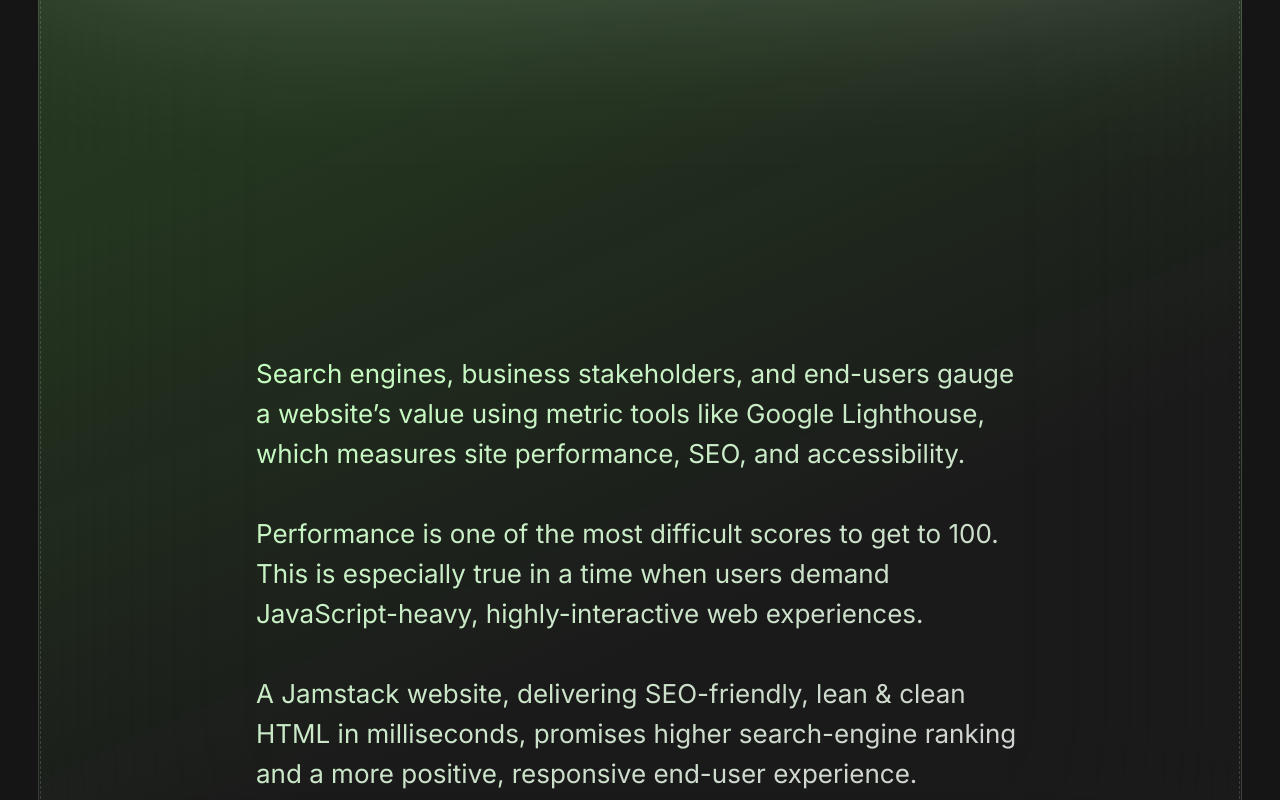
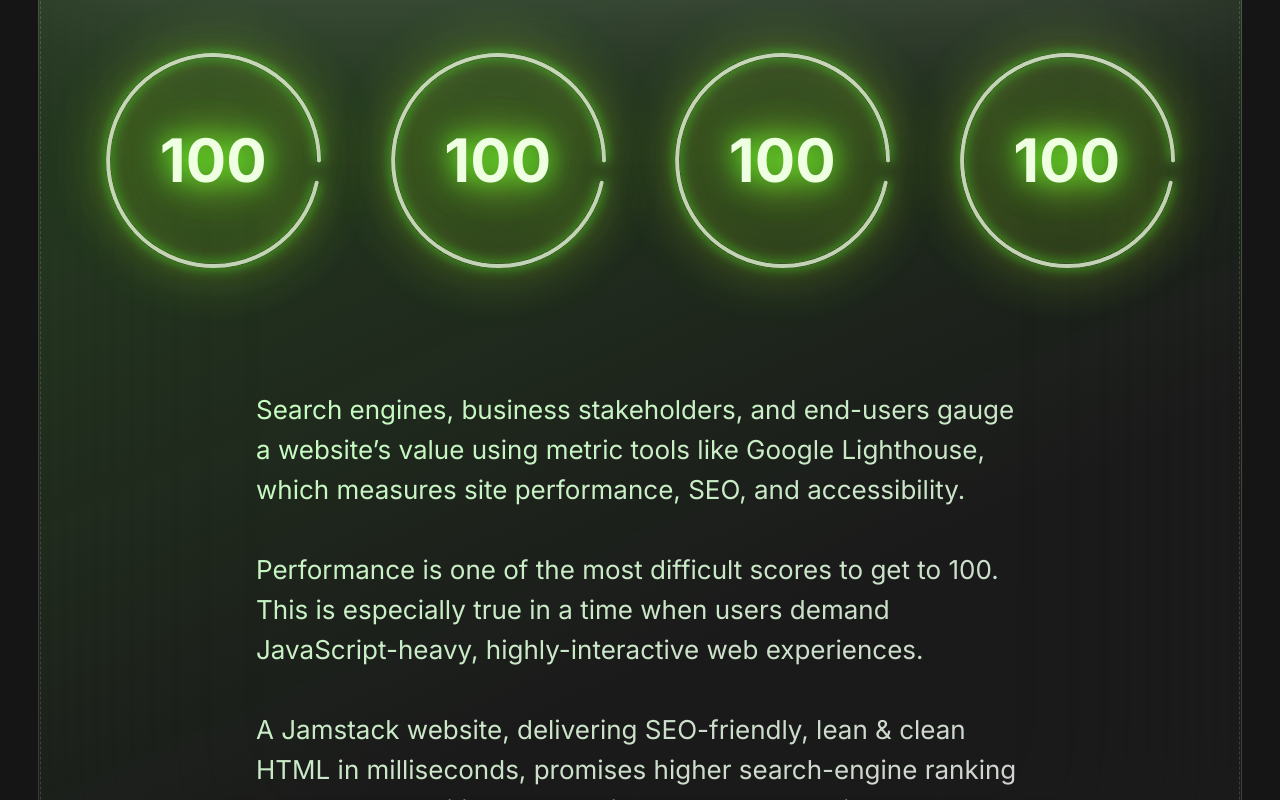
Before and after one commit to B3nten/monogram-test, a Next.js app: page / in a window 1280 px wide. Shown: the part 5100-5900 px from the top of the page. Built offline with nearby package versions, Linux system fonts and the light colour scheme.

Commit message:
Add dashboard circles to panel

```diff
--- a/src/pages/index.tsx
+++ b/src/pages/index.tsx
@@ -113,7 +113,25 @@ export default function Home() {
           <div className='relative overflow-clip w-[1204px] rounded-[68px] p-10 backdrop-blur-[128px] border border-[#e2ffd125]
           [@supports(backdrop-filter:blur(0))]:backdrop-blur-[128px] [@supports(backdrop-filter:blur(0))]:[background:linear-gradient(-24.39deg,rgba(255,255,255,0.024)_35.54%,rgba(123,245,93,.15)_75.25%)] [background:linear-gradient(#afbdac_-15%,#263822_20%,rgba(255,255,255,.05))]'>
             <h2 className='mt-24 text-center text-7xl font-black text-[#EFFFE2]'>top audit scores</h2>
-            <p className='relative mx-auto text-[26px] max-w-3xl text-transparent mt-96 leading-10 mb-48
+            <div className='grid grid-cols-2 md:grid-cols-4 gap-4 mt-14 mb-24'>
+              <div className='relative'>
+                <img src='/assets/circle.svg' className='scale-125' />
+                <div className='text-6xl text-[#EFFFE2] font-bold absolute left-1/2 top-1/2 -translate-y-1/2 -translate-x-1/2 drop-shadow-circle'>100</div>
+              </div>
+              <div className='relative'>
+                <img src='/assets/circle.svg' className='scale-125' />
+                <div className='text-6xl text-[#EFFFE2] font-bold absolute left-1/2 top-1/2 -translate-y-1/2 -translate-x-1/2 drop-shadow-circle'>100</div>
+              </div>
+              <div className='relative'>
+                <img src='/assets/circle.svg' className='scale-125' />
+                <div className='text-6xl text-[#EFFFE2] font-bold absolute left-1/2 top-1/2 -translate-y-1/2 -translate-x-1/2 drop-shadow-circle'>100</div>
+              </div>
+              <div className='relative'>
+                <img src='/assets/circle.svg' className='scale-125' />
+                <div className='text-6xl text-[#EFFFE2] font-bold absolute left-1/2 top-1/2 -translate-y-1/2 -translate-x-1/2 drop-shadow-circle'>100</div>
+              </div>
+            </div>
+            <p className='relative mx-auto text-[26px] max-w-3xl text-transparent leading-10 mb-48
             bg-gradient-to-br from-[#c5ffc0] to-white/80 bg-clip-text'>
               Search engines, business stakeholders, and end-users gauge a website’s value using metric tools like Google Lighthouse, which measures site performance, SEO, and accessibility.<br /><br />Performance is one of the most difficult scores to get to 100. This is especially true in a time when users demand JavaScript-heavy, highly-interactive web experiences.<br /><br />A Jamstack website, delivering SEO-friendly, lean {'&'} clean HTML in milliseconds, promises higher search-engine ranking and a more positive, responsive end-user experience.</p>
           </div>
--- a/tailwind.config.js
+++ b/tailwind.config.js
@@ -13,6 +13,13 @@ module.exports = {
       colors: {
         'brand-gray': "#757575",
         'brand-bg': "#151515",
+      },
+      dropShadow: {
+        'circle': [
+          '0 0 20px #53FB2A40',
+          '0 0 42px #E9E11F',
+          '0 0 12px #53FB2A'
+        ],
       }
     },
   },
```
Also changed, not shown: public/assets/circle.svg (added).
